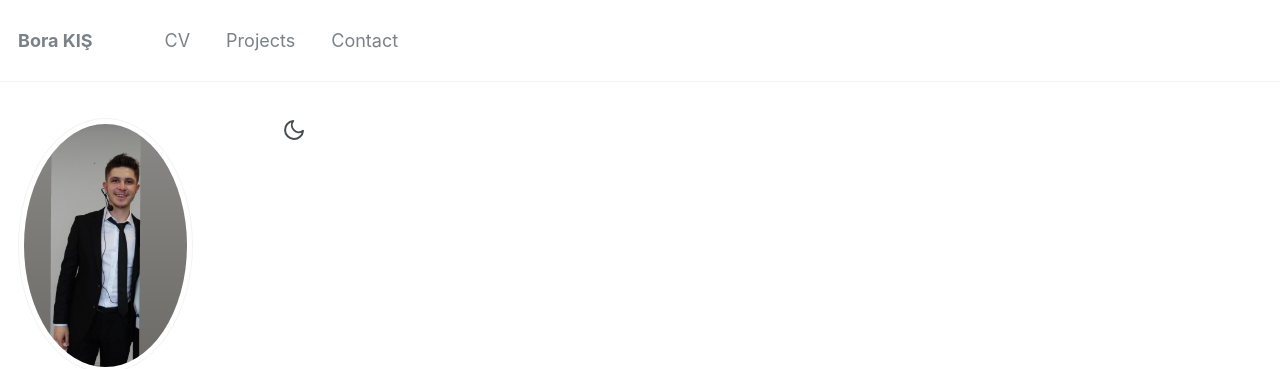
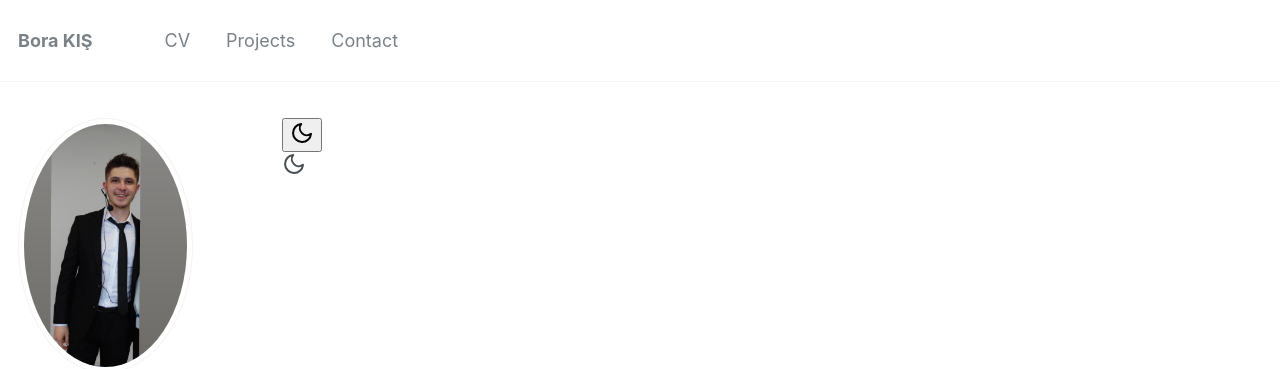
Before and after one commit to BoraKis/borakis.github.io, a Jekyll site: the page built from ligt.md, in a window 1280 px wide. Shown: the top 369 px of the page. Built offline with Jekyll 4.4.1, drawn with Linux system fonts in a browser that asks for light colours; our own code applies the rules of GitHub Pages for plain Markdown files.

Commit message:
Update ligt.md

```diff
--- a/ligt.md
+++ b/ligt.md
@@ -1 +1,4 @@
+<nav class="nav" data-v-6799e43e="">
+<button id="themeSwitch" aria-label="Switch theme between light and dark" data-v-fc707f4e="" data-v-6799e43e="">
+<svg data-v-fc707f4e="" xmlns="http://www.w3.org/2000/svg" width="24" height="24" viewBox="0 0 24 24" fill="none" stroke="currentColor" stroke-width="2" stroke-linecap="round" stroke-linejoin="round" class="moon feather feather-moon"><path data-v-fc707f4e="" d="M21 12.79A9 9 0 1 1 11.21 3 7 7 0 0 0 21 12.79z"></path></svg><!----></button><!----></nav>
 <svg data-v-fc707f4e="" xmlns="http://www.w3.org/2000/svg" width="24" height="24" viewBox="0 0 24 24" fill="none" stroke="currentColor" stroke-width="2" stroke-linecap="round" stroke-linejoin="round" class="moon feather feather-moon"><path data-v-fc707f4e="" d="M21 12.79A9 9 0 1 1 11.21 3 7 7 0 0 0 21 12.79z"></path></svg>
```
